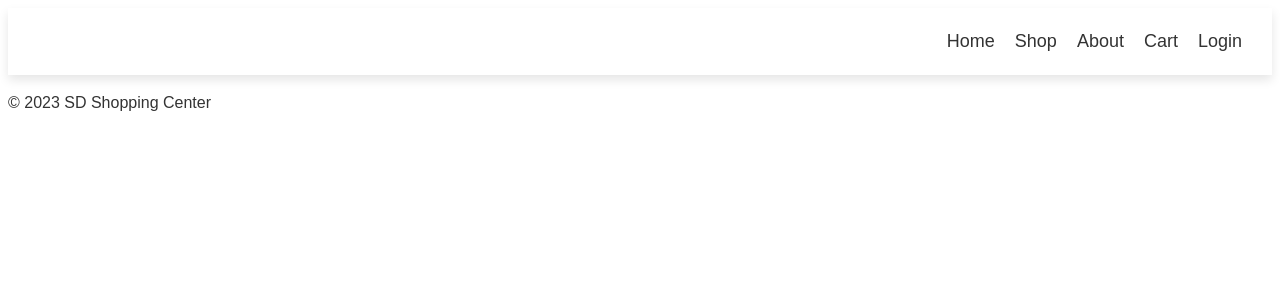
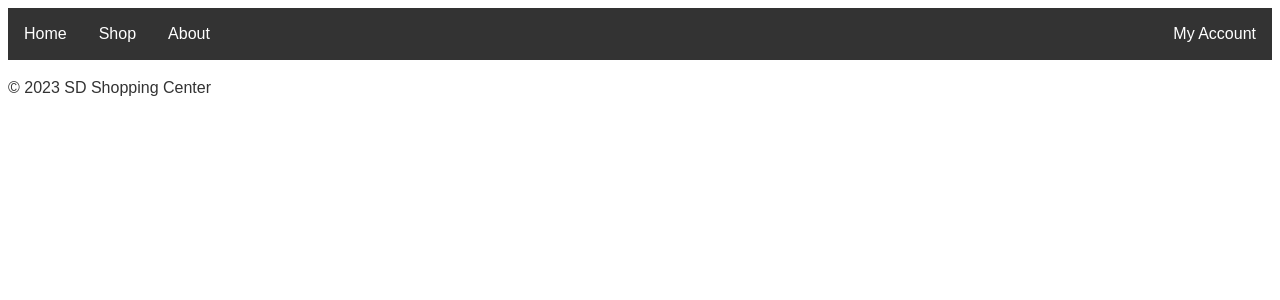
Before and after one commit to Sddilora/onineShopping_web_page, a Django app: page / in a window 1280 px wide. Shown: the top 300 px of the page. Run offline with Django 4.2, Linux system fonts and the light colour scheme.

Commit message:
navbar updated, dropdown menu added

```diff
--- a/postgresTest/testAuth/static/style.css
+++ b/postgresTest/testAuth/static/style.css
@@ -114,3 +114,78 @@ nav a:hover {
 .product button:hover {
   background-color: #555;
 }
+
+/* Navbar container */
+.navbar {
+  overflow: hidden;
+  background-color: #333;
+  font-family: Arial;
+}
+
+/* Links inside the navbar */
+.navbar a {
+  float: left;
+  font-size: 16px;
+  color: white;
+  text-align: center;
+  padding: 14px 16px;
+  text-decoration: none;
+}
+
+/* The dropdown container */
+.dropdown {
+  align-items: center;
+  float: right;
+  overflow: hidden;
+}
+
+/* Dropdown button */
+.dropdown .dropbtn {
+  height: 52px;
+  text-align: center;
+  font-size: 16px;
+  border: none;
+  outline: none;
+  color: white;
+  padding: 14px 16px;
+  background-color: inherit;
+  text-decoration: none;
+  font-family: inherit; /* Important for vertical align on mobile phones */
+  margin: 0; /* Important for vertical align on mobile phones */
+}
+
+/* Add a red background color to navbar links on hover */
+.navbar a:hover,
+.dropdown:hover .dropbtn {
+  background-color: red;
+}
+
+/* Dropdown content (hidden by default) */
+.dropdown-content {
+  display: none;
+  position: absolute;
+  background-color: #f9f9f9;
+  min-width: 160px;
+  box-shadow: 0px 8px 16px 0px rgba(0, 0, 0, 0.2);
+  z-index: 1;
+}
+
+/* Links inside the dropdown */
+.dropdown-content a {
+  float: none;
+  color: black;
+  padding: 12px 16px;
+  text-decoration: none;
+  display: block;
+  text-align: left;
+}
+
+/* Add a grey background color to dropdown links on hover */
+.dropdown-content a:hover {
+  background-color: #ddd;
+}
+
+/* Show the dropdown menu on hover */
+.dropdown:hover .dropdown-content {
+  display: block;
+}
--- a/postgresTest/testAuth/templates/base.html
+++ b/postgresTest/testAuth/templates/base.html
@@ -9,17 +9,17 @@
     <title>{% block title %}{% endblock %}</title>
   </head>
   <body>
-    <header>
-      <nav>
-        <ul>
-          <li><a href="#">Home</a></li>
-          <li><a href="#">Shop</a></li>
-          <li><a href="#">About</a></li>
-          <li><a href="#">Cart</a></li>
-          <li>{% block log %}{% endblock %}</li>
-        </ul>
-      </nav>
-    </header>
+    <div class="navbar">
+      <a href="#">Home</a>
+      <a href="#">Shop</a>
+      <a href="#">About</a>
+      <div class="dropdown">
+        <button class="dropbtn">My Account
+          <i class="fa fa-caret-down"></i>
+        </button>
+        {% block dropdown-content %}{% endblock %}
+      </div>
+    </div>
 
     <div class="container">{% block content %} {% endblock %}</div>
 
--- a/postgresTest/testAuth/templates/visitor.html
+++ b/postgresTest/testAuth/templates/visitor.html
@@ -1,7 +1,13 @@
 {% extends 'base.html' %}
 {% block title %}Visitor Page{% endblock %}
-{% block log %}<a href="{% url 'login' %}">Login</a>{% endblock %}
+{% block dropdown-content %}
+<div class="dropdown-content">
+  <a href="#">Link 1</a>
+  <a href="#">Link 2</a>
+  <a href="{% url 'login' %}">Login</a>
+</div>
+{% endblock %}
+
 
 {% block content %}
-{% comment %} <p><a href="{% url 'login' %}">Login</a></p> {% endcomment %}
 {% endblock %}
```
Also changed, not shown: postgresTest/testAuth/templates/home.html (+10 -1 lines).
